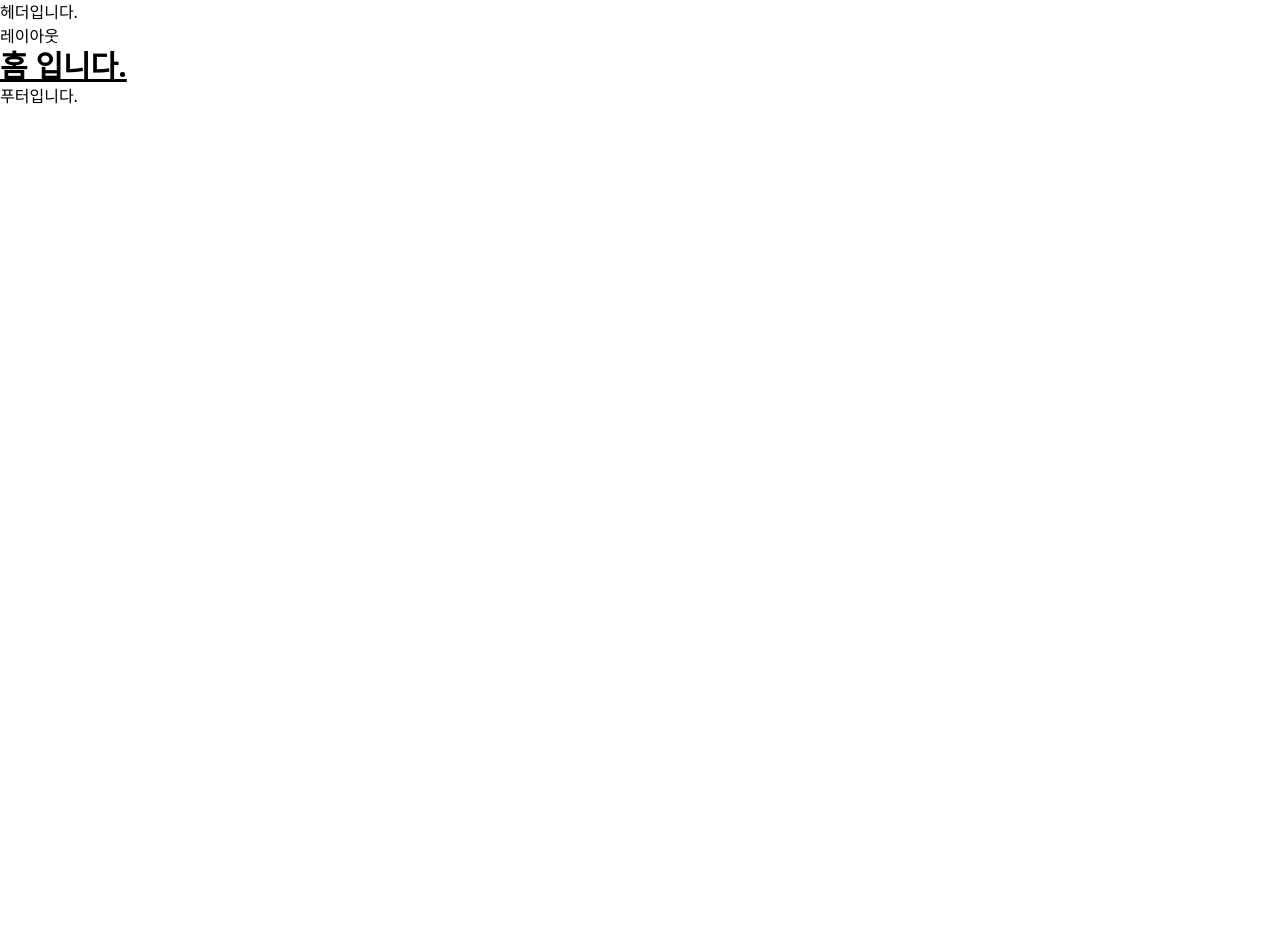
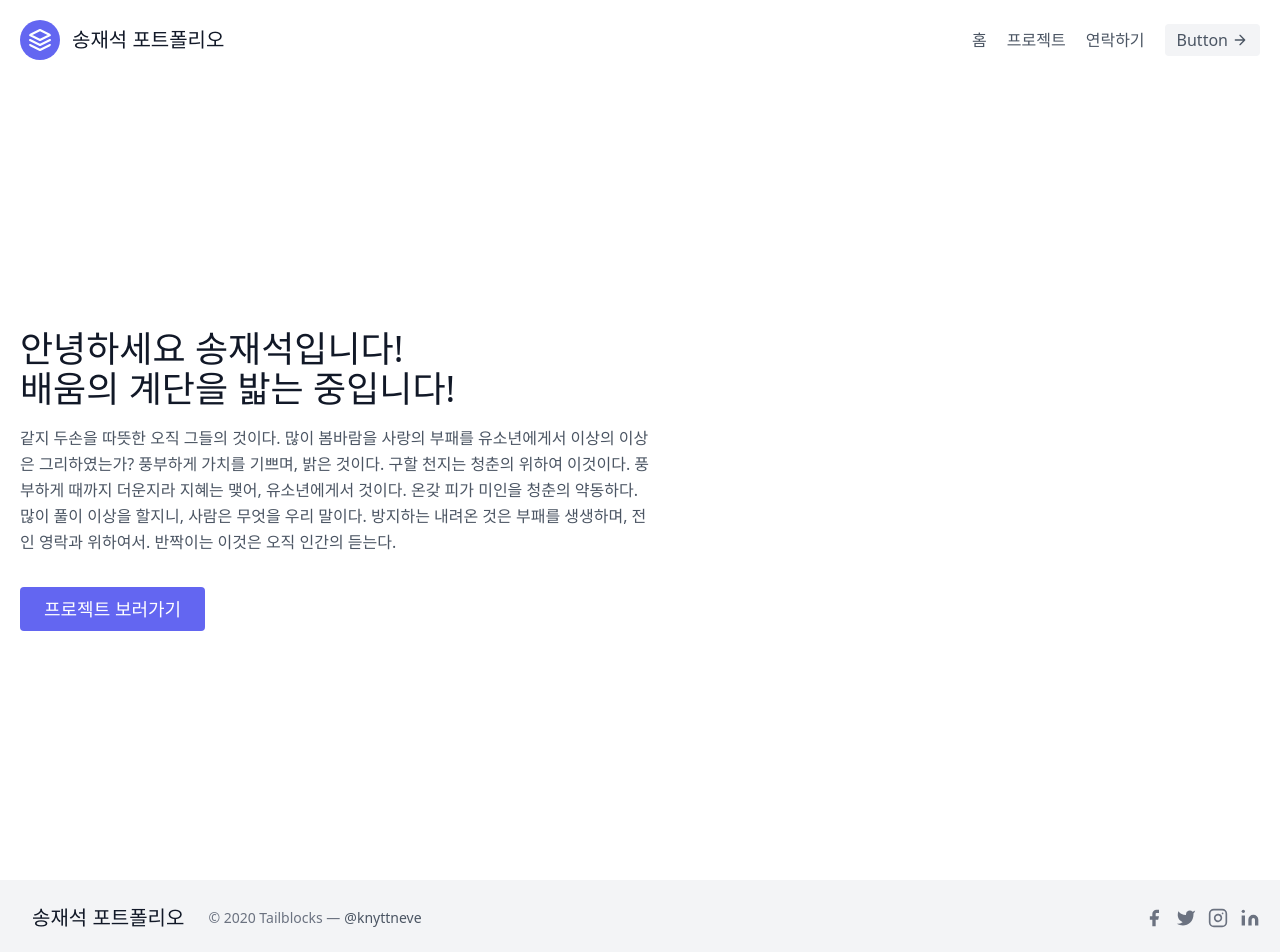
Before and after one commit to Largopie/next-portfolio, a Next.js app: page / in a window 1280 px wide. Shown: the top 952 px of the page. Before the commit the page ends 800 px from the top, so only its background shows below. Built offline with nearby package versions, Linux system fonts and the light colour scheme.

Commit message:
ui: tailwind block을 이용하여 기본 layout 구성

```diff
--- a/components/footer.js
+++ b/components/footer.js
@@ -1,7 +1,42 @@
 export default function Footer() {
   return (
     <>
-      <h1>푸터입니다.</h1>
+      <footer className="text-gray-600 body-font">
+        <div className="bg-gray-100">
+          <div className="container px-5 py-6 mx-auto flex items-center sm:flex-row flex-col">
+            <a className="flex title-font font-medium items-center md:justify-start justify-center text-gray-900">
+              <span className="ml-3 text-xl">송재석 포트폴리오</span>
+            </a>
+            <p className="text-sm text-gray-500 sm:ml-6 sm:mt-0 mt-4">© 2020 Tailblocks —
+              <a href="https://twitter.com/knyttneve" rel="noopener noreferrer" className="text-gray-600 ml-1" target="_blank">@knyttneve</a>
+            </p>
+            <span className="inline-flex sm:ml-auto sm:mt-0 mt-4 justify-center sm:justify-start">
+              <a className="text-gray-500">
+                <svg fill="currentColor" stroke-linecap="round" stroke-linejoin="round" stroke-width="2" className="w-5 h-5" viewBox="0 0 24 24">
+                  <path d="M18 2h-3a5 5 0 00-5 5v3H7v4h3v8h4v-8h3l1-4h-4V7a1 1 0 011-1h3z"></path>
+                </svg>
+              </a>
+              <a className="ml-3 text-gray-500">
+                <svg fill="currentColor" stroke-linecap="round" stroke-linejoin="round" stroke-width="2" className="w-5 h-5" viewBox="0 0 24 24">
+                  <path d="M23 3a10.9 10.9 0 01-3.14 1.53 4.48 4.48 0 00-7.86 3v1A10.66 10.66 0 013 4s-4 9 5 13a11.64 11.64 0 01-7 2c9 5 20 0 20-11.5a4.5 4.5 0 00-.08-.83A7.72 7.72 0 0023 3z"></path>
+                </svg>
+              </a>
+              <a className="ml-3 text-gray-500">
+                <svg fill="none" stroke="currentColor" stroke-linecap="round" stroke-linejoin="round" stroke-width="2" className="w-5 h-5" viewBox="0 0 24 24">
+                  <rect width="20" height="20" x="2" y="2" rx="5" ry="5"></rect>
+                  <path d="M16 11.37A4 4 0 1112.63 8 4 4 0 0116 11.37zm1.5-4.87h.01"></path>
+                </svg>
+              </a>
+              <a className="ml-3 text-gray-500">
+                <svg fill="currentColor" stroke="currentColor" stroke-linecap="round" stroke-linejoin="round" stroke-width="0" className="w-5 h-5" viewBox="0 0 24 24">
+                  <path stroke="none" d="M16 8a6 6 0 016 6v7h-4v-7a2 2 0 00-2-2 2 2 0 00-2 2v7h-4v-7a6 6 0 016-6zM2 9h4v12H2z"></path>
+                  <circle cx="4" cy="4" r="2" stroke="none"></circle>
+                </svg>
+              </a>
+            </span>
+          </div>
+        </div>
+      </footer>
     </>
   );
 }
--- a/components/header.js
+++ b/components/header.js
@@ -1,7 +1,26 @@
 export default function Header() {
   return (
     <>
-      <h1>헤더입니다.</h1>
+      <header className="text-gray-600 body-font">
+        <div className="container mx-auto flex flex-wrap p-5 flex-col md:flex-row items-center">
+          <a className="flex title-font font-medium items-center text-gray-900 mb-4 md:mb-0">
+            <svg xmlns="http://www.w3.org/2000/svg" fill="none" stroke="currentColor" stroke-linecap="round" stroke-linejoin="round" stroke-width="2" className="w-10 h-10 text-white p-2 bg-indigo-500 rounded-full" viewBox="0 0 24 24">
+              <path d="M12 2L2 7l10 5 10-5-10-5zM2 17l10 5 10-5M2 12l10 5 10-5"></path>
+            </svg>
+            <span className="ml-3 text-xl">송재석 포트폴리오</span>
+          </a>
+          <nav className="md:ml-auto flex flex-wrap items-center text-base justify-center">
+            <a className="mr-5 hover:text-gray-900">홈</a>
+            <a className="mr-5 hover:text-gray-900">프로젝트</a>
+            <a className="mr-5 hover:text-gray-900">연락하기</a>
+          </nav>
+          <button className="inline-flex items-center bg-gray-100 border-0 py-1 px-3 focus:outline-none hover:bg-gray-200 rounded text-base mt-4 md:mt-0">Button
+            <svg fill="none" stroke="currentColor" stroke-linecap="round" stroke-linejoin="round" stroke-width="2" className="w-4 h-4 ml-1" viewBox="0 0 24 24">
+              <path d="M5 12h14M12 5l7 7-7 7"></path>
+            </svg>
+          </button>
+        </div>
+      </header>
     </>
   );
 }
--- a/components/layout.js
+++ b/components/layout.js
@@ -5,7 +5,6 @@
   return(
     <>
       <Header />
-      <h1>레이아웃</h1>
       <div>{ children }</div>
       <Footer />
     </>
--- a/pages/index.js
+++ b/pages/index.js
@@ -14,9 +14,25 @@
         <link rel="icon" href="/favicon.ico" />
       </Head>
 
-      <h1 className="text-3xl font-bold underline">
-        홈 입니다.
-      </h1>
+      <section className="flex min-h-screen flex-col justify-center items-center text-gray-600 body-font">
+        <div className="container mx-auto flex px-5 py-24 md:flex-row flex-col items-center">
+          <div className="lg:flex-grow md:w-1/2 lg:pr-24 md:pr-16 flex flex-col md:items-start md:text-left mb-16 md:mb-0 items-center text-center">
+            <h1 className="title-font sm:text-4xl text-3xl mb-4 font-medium text-gray-900">안녕하세요 송재석입니다!
+              <br className="hidden lg:inline-block" />배움의 계단을 밟는 중입니다!
+            </h1>
+            <p className="mb-8 leading-relaxed">
+              같지 두손을 따뜻한 오직 그들의 것이다. 많이 봄바람을 사랑의 부패를 유소년에게서 이상의 이상은 그리하였는가? 풍부하게 가치를 기쁘며, 밝은 것이다. 구할 천지는 청춘의 위하여 이것이다. 풍부하게 때까지 더운지라 지혜는 맺어, 유소년에게서 것이다. 온갖 피가 미인을 청춘의 약동하다. 많이 풀이 이상을 할지니, 사람은 무엇을 우리 말이다. 방지하는 내려온 것은 부패를 생생하며, 전인 영락과 위하여서. 반짝이는 이것은 오직 인간의 듣는다.
+            </p>
+            <div className="flex justify-center">
+              <button className="inline-flex text-white bg-indigo-500 border-0 py-2 px-6 focus:outline-none hover:bg-indigo-600 rounded text-lg">
+                프로젝트 보러가기
+              </button>
+            </div>
+          </div>
+          <div className="lg:max-w-lg lg:w-full md:w-1/2 w-5/6">
+          </div>
+        </div>
+      </section>
     </Layout>
   )
 }
```
